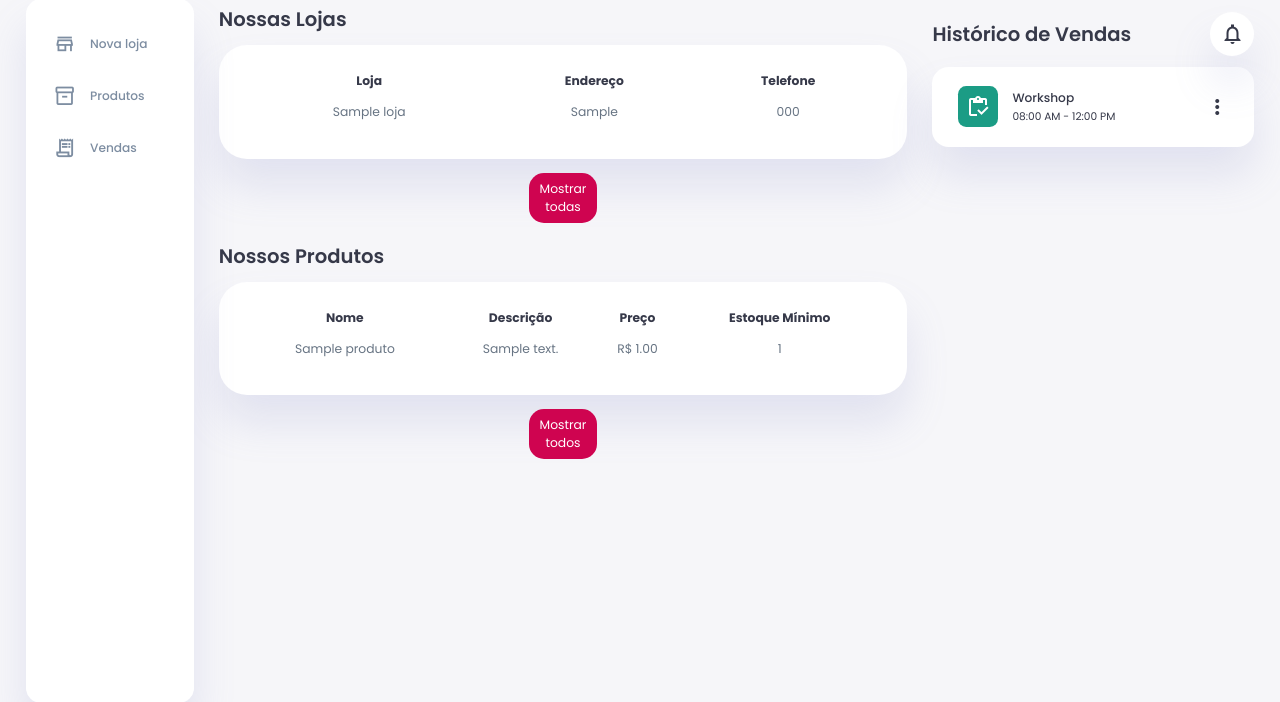
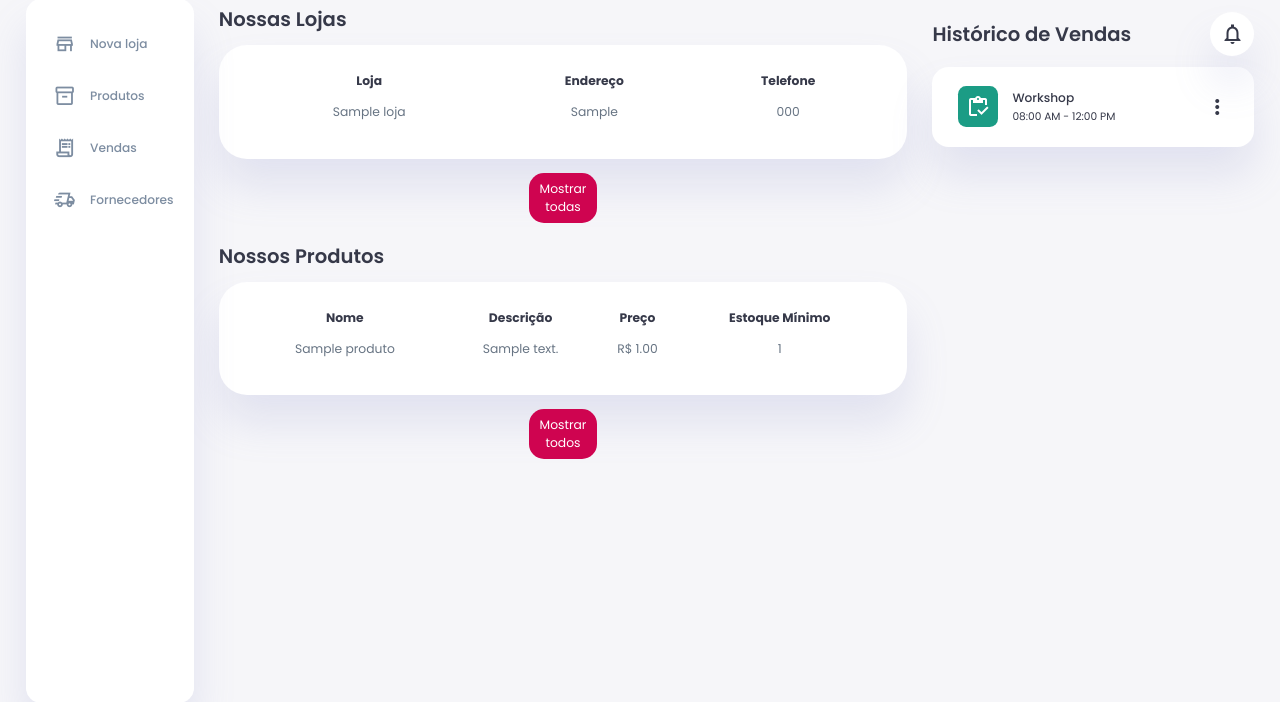
Before and after one commit to K0R0B0R0S/aps2-blackboard, a Flask app: page / in a window 1280 px wide. Shown: the part 72-774 px from the top of the page. Run offline with Flask 3, Linux system fonts and the light colour scheme; tables that the repository leaves empty hold one stand-in row (values such as "Sample post").

Commit message:
arrumando layouts html

```diff
--- a/frontend/templates/controle_lojas.html
+++ b/frontend/templates/controle_lojas.html
@@ -3,7 +3,7 @@
 {% block content %}
 
     <div class="container">
-        <a href="/" class="btn-voltar">Home</a>
+        <a href="/" class="btn-voltar">Voltar</a>
         <header>
             <h1>Controle de Estoque - Lojas de Varejo</h1>
         </header>
--- a/frontend/templates/controle_produtos.html
+++ b/frontend/templates/controle_produtos.html
@@ -3,7 +3,7 @@
 {% block content %}
 
     <div class="container">
-        <a href="/" class="btn-voltar">Home</a>
+        <a href="/" class="btn-voltar">Voltar</a>
         <header>
             <h1>Controle de Produtos - Lojas de Varejo</h1>
         </header>
--- a/frontend/templates/controle_vendas.html
+++ b/frontend/templates/controle_vendas.html
@@ -9,7 +9,7 @@
 </head>
 <body>
     <div class="container">
-        <a href="/" class="btn-voltar">Home</a>
+        <a href="/" class="btn-voltar">Voltar</a>
         <header>
             <h1>Controle de Vendas - Lojas CEFET</h1>
         </header>
--- a/frontend/templates/index.html
+++ b/frontend/templates/index.html
@@ -37,7 +37,16 @@
                     <h3>Vendas</h3>
                 </a>
                 <a href="#">
-
+                    <span class="material-symbols-outlined">
+                        delivery_truck_speed
+                    </span>
+                    <h3>Fornecedores</h3>
+                </a>
+                <a href="#">
+                    <!-- <span class="material-symbols-outlined">
+                        delivery_truck_speed
+                    </span>
+                    <h3>Fornecedores</h3> -->
                 </a>
             </div>
         </aside>
@@ -118,9 +127,6 @@
                         <p>Olá, <b>***</b></p>
                         <small class="text-muted">Admin</small>
                     </div>
-                    <!-- <div class="profile-photo">
-                        <img src="images/profile-1.jpg">
-                    </div> -->
                 </div>
 
             </div>
```
